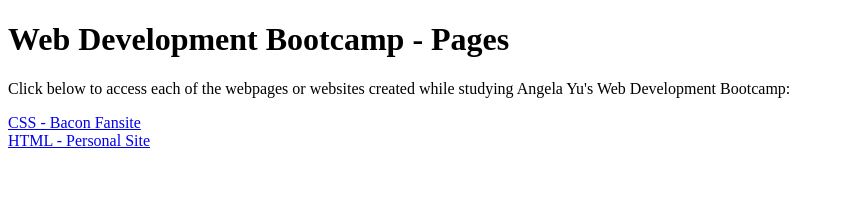
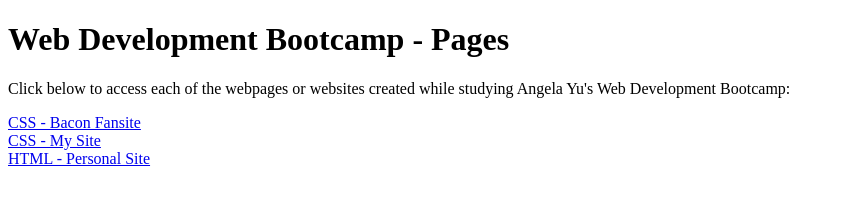
Before and after one commit to ananta-dev/WebDevBootcamp, a plain HTML site: page index.html in a window 1280 px wide. Shown: the whole page, without its empty margins (0-844 px from the left). Drawn offline with Linux system fonts and the light colour scheme.

Commit message:
Lesson 49 + main index.html

```diff
--- a/index.html
+++ b/index.html
@@ -8,6 +8,7 @@
     <h1>Web Development Bootcamp - Pages</h1>
     <p>Click below to access each of the webpages or websites created while studying Angela Yu's Web Development Bootcamp:</p>
     <a href="CSS - Bacon Fansite\index.html">CSS - Bacon Fansite</a><br>
+    <a href="CSS - My Site\index.html">CSS - My Site</a><br>
     <a href="HTML - Personal Site\index.html">HTML - Personal Site</a>
   </body>
 </html>
```
